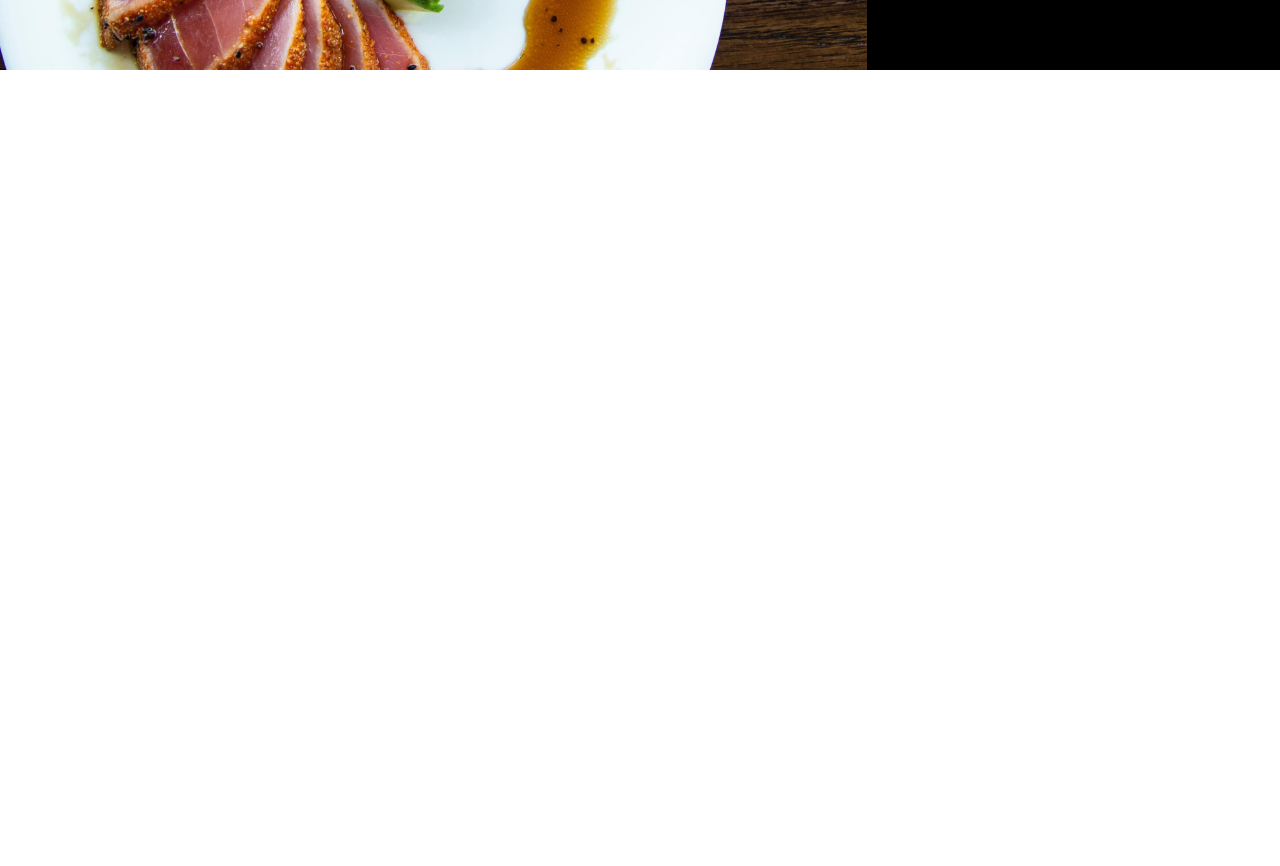
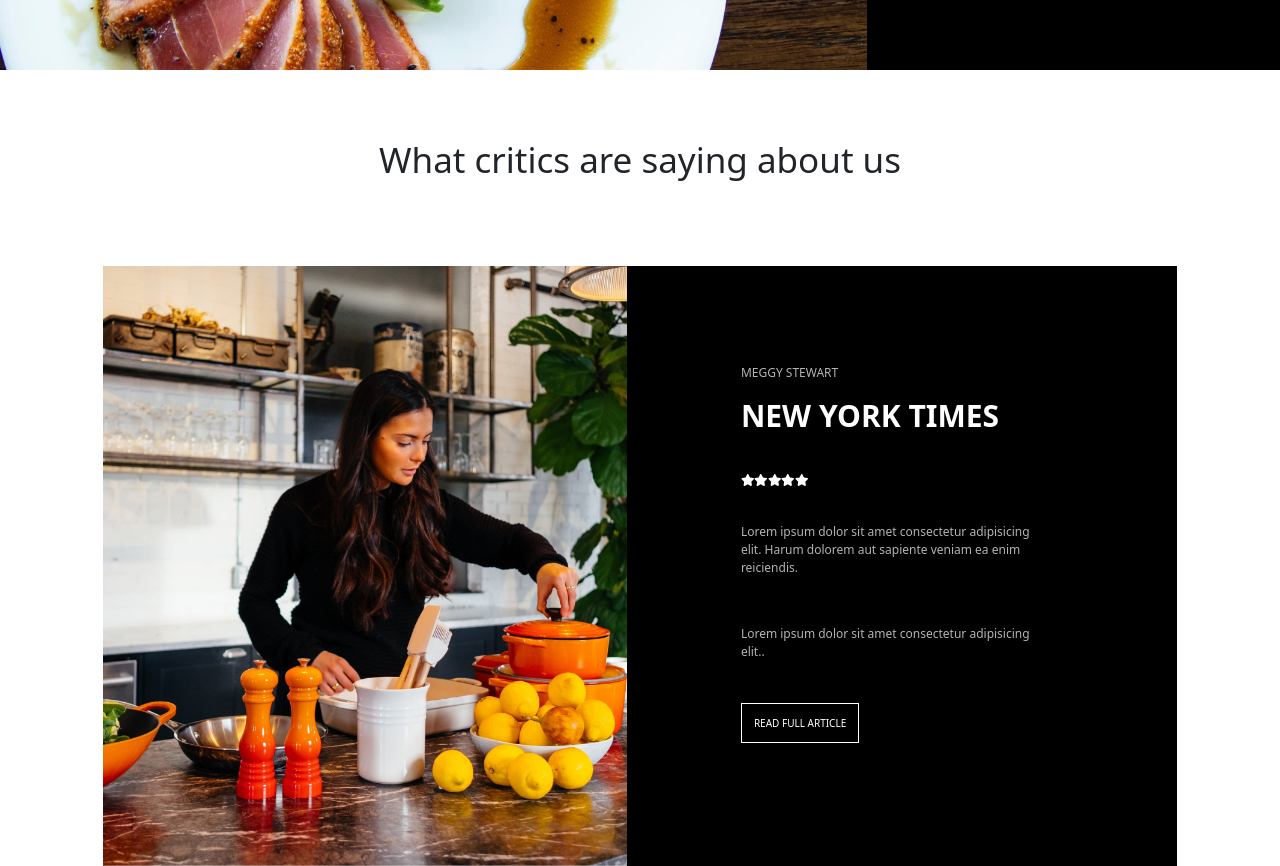
Before and after one commit to Emanuele117/proj-html-vuejs, a Vue app: page / in a window 1280 px wide. Shown: the part 2520-3386 px from the top of the page. Before the commit the page ends 2590 px from the top, so only its background shows below. Built offline with nearby package versions, Linux system fonts and the light colour scheme.

Commit message:
importazione fontawesome

```diff
--- a/package.json
+++ b/package.json
@@ -13,6 +13,7 @@
     "vue": "^2.6.11"
   },
   "devDependencies": {
+    "@fortawesome/fontawesome-free": "^5.15.4",
     "@vue/cli-plugin-babel": "~4.5.0",
     "@vue/cli-plugin-eslint": "~4.5.0",
     "@vue/cli-service": "~4.5.0",
--- a/public/index.html
+++ b/public/index.html
@@ -6,6 +6,7 @@
     <meta name="viewport" content="width=device-width,initial-scale=1.0">
     <link rel="icon" href="<%= BASE_URL %>favicon.ico">
     <title><%= htmlWebpackPlugin.options.title %></title>
+    <script src="https://kit.fontawesome.com/your-code-number.js"></script>
   </head>
   <body>
     <noscript>
--- /dev/null
+++ b/src/components/Sezione3.vue
@@ -0,0 +1,84 @@
+<template>
+  <div class="container general">
+    <div class="contenitore-img">
+      <img src="../assets/blog72x.jpg" alt="" class="img-orange" />
+    </div>
+    <div class="contenitore-black">
+      <div class="contenitore-critiche">
+        <p class="p-critiche">MEGGY STEWART</p>
+        <h2 class="titolo-critiche">NEW YORK TIMES</h2>
+
+        <div class="icons">
+          <i class="fas fa-star"></i>
+          <i class="fas fa-star"></i>
+          <i class="fas fa-star"></i>
+          <i class="fas fa-star"></i>
+          <i class="fas fa-star"></i>
+        </div>
+
+        <p class="p-testo">
+          Lorem ipsum dolor sit amet consectetur adipisicing elit. Harum dolorem
+          aut sapiente veniam ea enim reiciendis.
+        </p>
+        <p class="p-testo">
+          Lorem ipsum dolor sit amet consectetur adipisicing elit..
+        </p>
+        <span class="bottone-critiche">READ FULL ARTICLE</span>
+      </div>
+    </div>
+  </div>
+</template>
+
+<script>
+export default {};
+</script>
+
+<style lang="scss">
+.general {
+  display: flex;
+  justify-content: center;
+  .img-orange {
+    height: 600px;
+  }
+  .contenitore-black {
+    background-color: black;
+    height: 600px;
+    width: 550px;
+    .contenitore-critiche {
+      width: 400px;
+      padding: 50px;
+      margin-left: 4rem;
+      margin-top: 3rem;
+
+      .p-critiche {
+        color: white;
+        opacity: 70%;
+        font-size: 12px;
+      }
+      .titolo-critiche {
+        font-weight: bold;
+        color: white;
+        font-size: 30px;
+      }
+      .fa-star {
+        color: white;
+        font-size: 12px;
+        margin-top: 2rem;
+      }
+      .p-testo {
+        color: white;
+        opacity: 70%;
+        font-size: 12px;
+        margin-top: 2rem;
+        margin-bottom: 3rem;
+      }
+      .bottone-critiche {
+        padding: 12px;
+        color: white;
+        font-size: 10px;
+        border: 1px solid white;
+      }
+    }
+  }
+}
+</style>
--- a/src/components/SiteMain.vue
+++ b/src/components/SiteMain.vue
@@ -2,19 +2,31 @@
   <div>
     <Sezione1 />
     <Sezione2 />
+
+    <p class="p-critics">What critics are saying about us</p>
+
+    <Sezione3 />
   </div>
 </template>
 
 <script>
 import Sezione1 from "./Sezione1.vue";
 import Sezione2 from "./Sezione2.vue";
+import Sezione3 from "./Sezione3.vue";
 export default {
   components: {
     Sezione1,
     Sezione2,
+    Sezione3,
   },
 };
 </script>
 
-<style>
+<style lang="scss">
+.p-critics {
+  text-align: center;
+  font-size: 35px;
+  margin-top: 4rem;
+  margin-bottom: -10rem;
+}
 </style>
--- a/src/main.js
+++ b/src/main.js
@@ -1,5 +1,7 @@
 import Vue from 'vue'
 import App from './App.vue'
+import '@fortawesome/fontawesome-free/css/all.css'
+import '@fortawesome/fontawesome-free/js/all.js'
 
 Vue.config.productionTip = false
 
```
Also changed, not shown: 1 other file (tests, documents, lock files or other folders).
